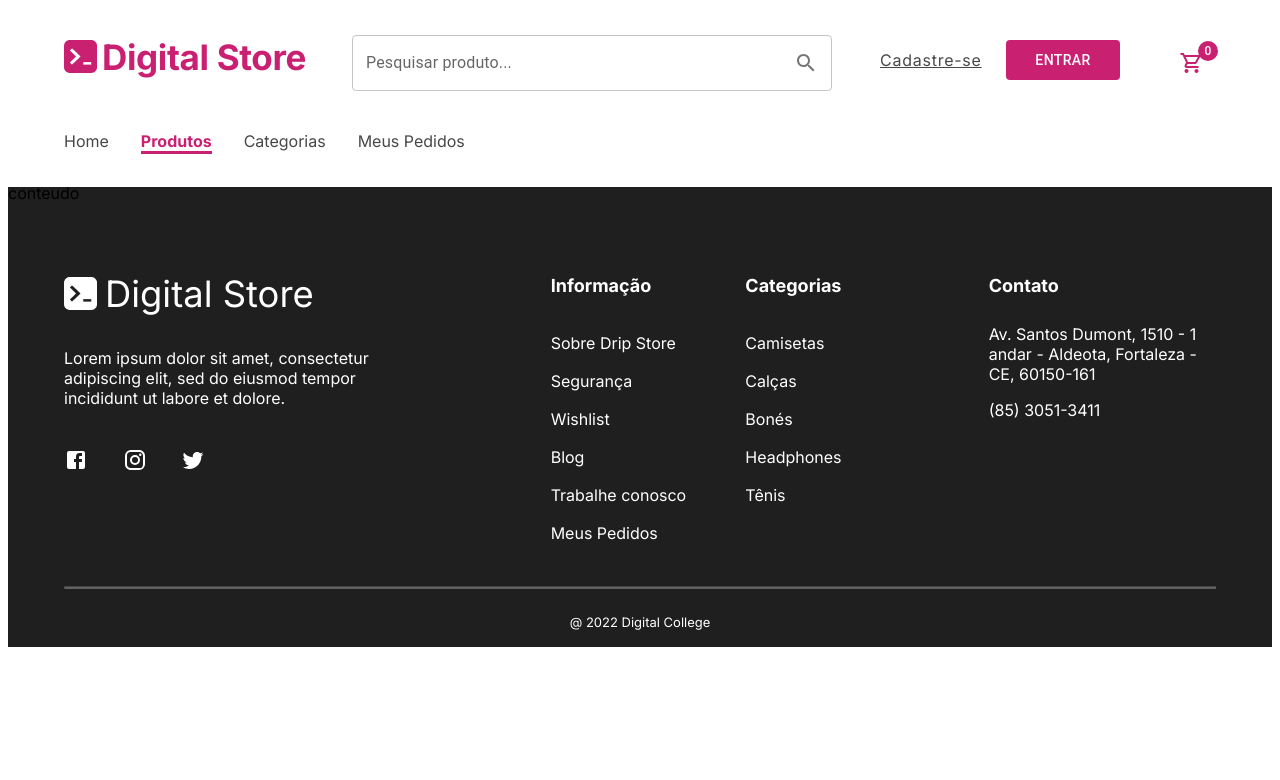
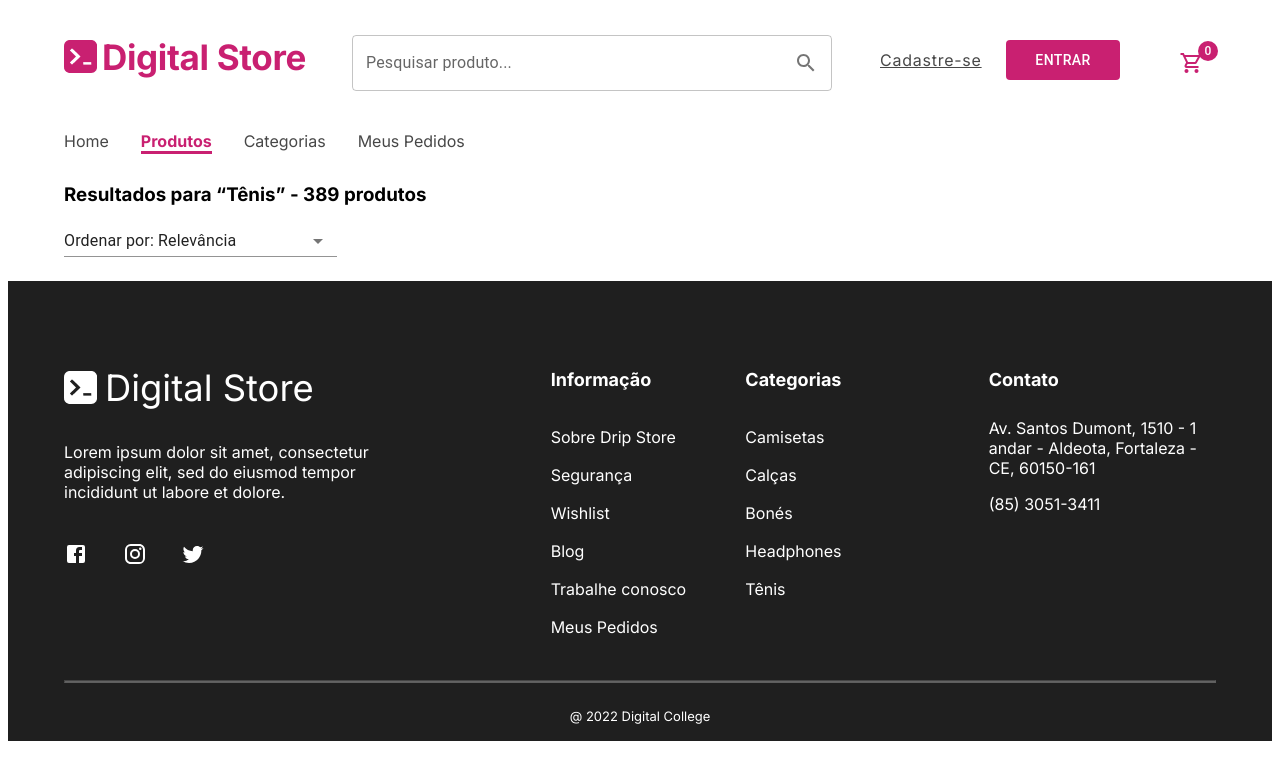
Before and after one commit to Samkuran/ProjetoFinalSoudev, a React (Create React App) app: page /produtos in a window 1280 px wide. Shown: the top 780 px of the page. Built offline with nearby package versions, Linux system fonts and the light colour scheme.

Commit message:
inicio de produtos

```diff
--- /dev/null
+++ b/src/components/BuscarProdutos/index.js
@@ -0,0 +1,33 @@
+import React from "react";
+import { FormControl, InputLabel, NativeSelect} from '@mui/material';
+import { Container} from "@mui/system";
+
+
+export default function BuscarProdutos(){
+
+    const [select, setSelect] = React.useState('');
+
+    const handleChange = (event) => {
+        setSelect(event.target.value);
+      };
+
+
+    return(
+        <>
+            <Container>
+                <div>
+                    <h3>Resultados para “Tênis” - <span>389 produtos</span></h3>
+                    <FormControl>
+                    <NativeSelect
+                    defaultValue={1}>
+                    <option value={1}>Ordenar por: Relevância</option>
+                    <option value={2}>Ordenar por: Popularidade</option>
+                    <option value={3}>Ordenar por: Preço (crescente)</option>
+                    <option value={4}>Ordenar por: Preço (decrescente)</option>
+                    </NativeSelect>
+                    </FormControl>
+                </div>
+            </Container>
+        </>
+    )
+}
--- a/src/components/Navbar/index.js
+++ b/src/components/Navbar/index.js
@@ -5,15 +5,11 @@ import SearchIcon from '@mui/icons-material/Search';
 import "./styles.css";
 import ShoppingCartOutlinedIcon from '@mui/icons-material/ShoppingCartOutlined';
 import { createTheme, ThemeProvider } from '@mui/material/styles';
-import { pink } from '@mui/material/colors';
 
 export default function Navbar (){
 
     const theme = createTheme({
         palette: {
-          primary: {
-            main: pink[500],
-          },
           secondary: {
             main: '#C92071',
           },
--- a/src/pages/Home/index.js
+++ b/src/pages/Home/index.js
@@ -15,7 +15,6 @@ export default function Home() {
 
             <Carousel />
             <ColecoesDestaque />
-            <ColecoesDestaqueIcones/>
 
             <ProdutosAltaSAM />
 
--- a/src/pages/Produtos/index.js
+++ b/src/pages/Produtos/index.js
@@ -1,19 +1,16 @@
 import React from 'react';
-import Navbar from '../../components/Navbar';
-import Menu from '../../components/Menu';
 import Footer from '../../components/Footer';
-import { Grid } from '@mui/material';
 import Header from '../../components/Header';
+import BuscarProdutos from '../../components/BuscarProdutos';
 
 
 export default function Produtos() {
     return (
         <>
             <Header/>
-            <div>
-
-        conteudo
-            </div>
+            <BuscarProdutos/>
+            <br/>
+            <br/>
             <Footer/>
         </>
     )
```
Also changed, not shown: src/components/ColecoesDestaqueIcones/index.js (+1 -10 lines), src/components/BuscarProdutos/style.css (added), src/components/ColecoesDestaqueIcones/bone.svg, src/components/ColecoesDestaqueIcones/boneROSA.svg. Lines whose indentation alone changed are shown as unchanged.
